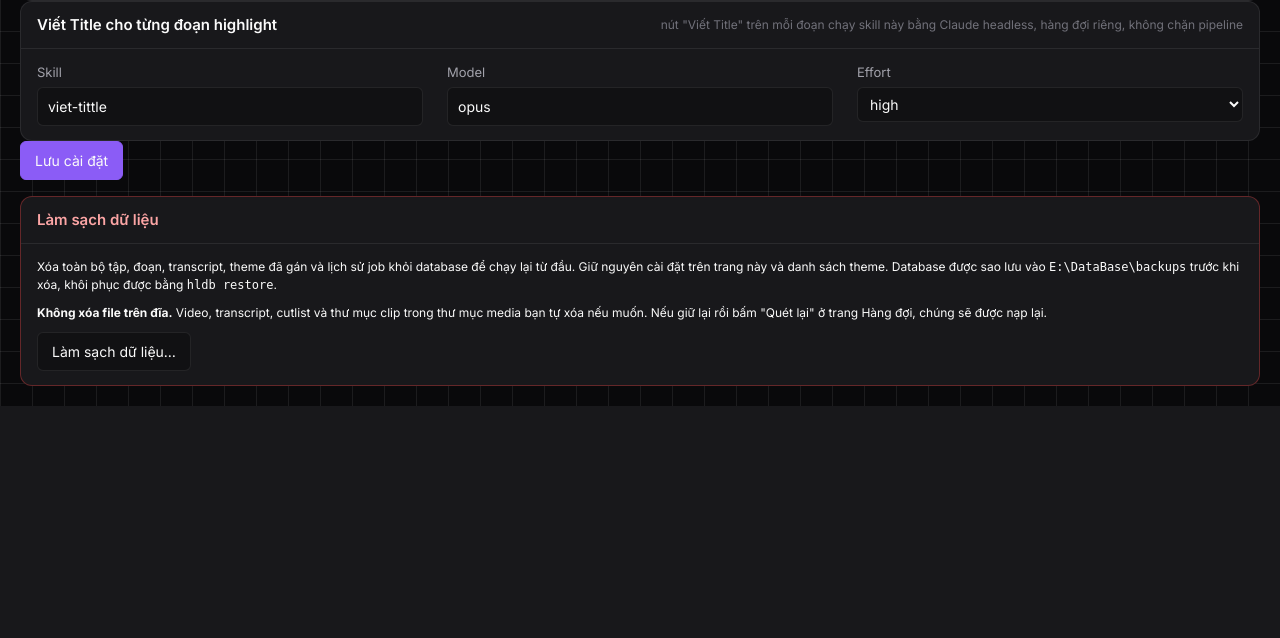
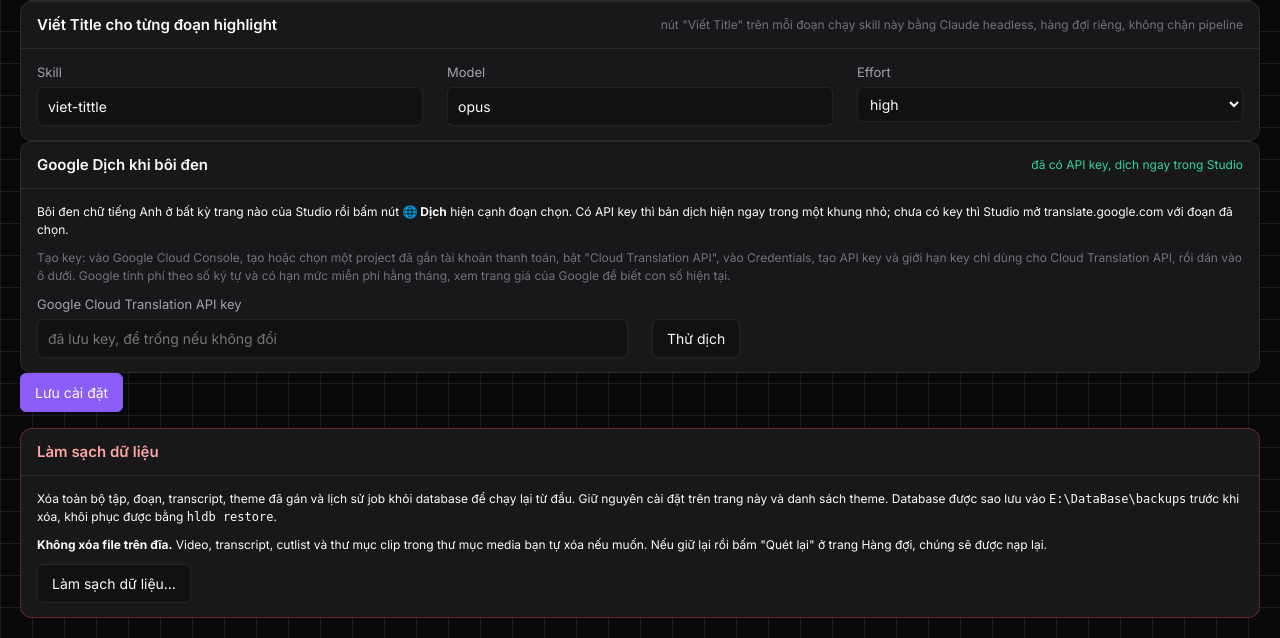
Before and after one commit to quangdat99x/HBstudio, a Flask app: page /settings in a window 1280 px wide. Shown: the part 1153-1791 px from the top of the page. Before the commit the page ends 1559 px from the top, so only its background shows below. Run offline with Flask 3, Linux system fonts and the light colour scheme; data that the repository does not hold is empty; some libraries are stand-ins or nearby versions.

Commit message:
Select-to-translate with Google Translate
- Selecting English text on any page shows a "🌐 Dịch" button; the popup shows the Vietnamese
  translation with Copy, open-in-Google-Dịch, and an optional auto-translate-on-select toggle
- studio/translate.py uses the official Cloud Translation API v2 with the user's key (setting
  google_translate_api_key or GOOGLE_TRANSLATE_API_KEY), chunks long text, caches results
- Without a key the button opens translate.google.com in the default browser with the text;
  the keyless translate_a endpoint is not used (Google blocks this network with "unusual traffic")
- Settings card to paste the key (never echoed back) and test it

Co-Authored-By: Claude Opus 5.5 <noreply@anthropic.com>

```diff
--- a/app.py
+++ b/app.py
@@ -217,8 +217,9 @@ def settings_page():
             elif key in request.form:
                 db.set_setting(key, request.form[key].strip())
         return redirect(url_for("settings_page", saved=1))
+    from studio import translate
     return render_template("settings.html", page="settings", s=db.all_settings(), saved=request.args.get("saved"),
-                           claude=_claude_status())
+                           claude=_claude_status(), gt_configured=translate.configured())
 
 
 def _claude_status() -> dict:
@@ -343,6 +344,44 @@ def api_approve(episode_id):
     if not orch:
         return jsonify({"error": "pipeline chưa sẵn sàng"}), 503
     return jsonify(orch.approve(episode_id.upper()))
+
+
+@app.route("/api/translate", methods=["POST"])
+def api_translate():
+    """Selected text -> Vietnamese with the official Google Cloud Translation API (user's key)."""
+    from studio import translate
+    data = request.json or {}
+    text = (data.get("text") or "").strip()
+    if not text:
+        return jsonify({"error": "chưa chọn đoạn nào"}), 400
+    try:
+        return jsonify(translate.translate(text, target=data.get("target") or "vi"))
+    except translate.NoKey:
+        return jsonify({"error": "chưa có Google API key", "code": "no_key", "web_url": translate.web_url(text)}), 400
+    except ValueError as e:
+        return jsonify({"error": str(e), "web_url": translate.web_url(text)}), 400
+    except Exception as e:  # noqa: BLE001
+        return jsonify({"error": f"Google Dịch báo lỗi: {e}", "web_url": translate.web_url(text)}), 502
+
+
+@app.route("/api/translate/open", methods=["POST"])
+def api_translate_open():
+    """Open translate.google.com in the default browser with the selected text (no key needed)."""
+    import webbrowser
+    from studio import translate
+    text = ((request.json or {}).get("text") or "").strip()
+    url = translate.web_url(text)
+    try:
+        webbrowser.open(url)
+        return jsonify({"ok": True, "url": url})
+    except Exception as e:  # noqa: BLE001
+        return jsonify({"error": str(e), "url": url}), 500
+
+
+@app.route("/api/translate/status")
+def api_translate_status():
+    from studio import translate
+    return jsonify({"configured": translate.configured()})
 
 
 @app.route("/api/segments/<int:seg_id>/title", methods=["POST"])
--- a/static/app.js
+++ b/static/app.js
@@ -16,6 +16,97 @@ function copyText(t) {
 }
 function copyEl(id) { const el = document.getElementById(id); if (el) copyText(el.innerText); }
 async function openFolder(path) { const r = await api('/api/open-folder', { path }); if (r.error) toast(r.error); }
+// ---------------------------------------------------------------- bôi đen để dịch (Google Dịch)
+(function selectToTranslate() {
+  const AUTO_KEY = 'studio.autoTranslate';
+  let pill = null, pop = null, selText = '', selRect = null;
+  const getAuto = () => { try { return localStorage.getItem(AUTO_KEY) === '1'; } catch (e) { return false; } };
+  const setAuto = v => { try { localStorage.setItem(AUTO_KEY, v ? '1' : '0'); } catch (e) {} };
+  const mk = (tag, cls, html) => { const e = document.createElement(tag); if (cls) e.className = cls; if (html != null) e.innerHTML = html; return e; };
+  const button = (label, fn, cls) => { const b = mk('button', cls || 'btn btn-tiny', label); b.type = 'button';
+    b.addEventListener('mousedown', e => e.preventDefault()); b.addEventListener('click', fn); return b; };
+
+  function ensure() {
+    if (pill) return;
+    pill = button('🌐 Dịch', () => translateSelection(), 'tr-pill');
+    pop = mk('div', 'tr-pop');
+    document.body.append(pill, pop);
+  }
+  function place(node) {
+    if (!selRect) return;
+    const vw = document.documentElement.clientWidth;
+    node.style.left = Math.max(window.scrollX + 8, Math.min(window.scrollX + selRect.left, window.scrollX + vw - node.offsetWidth - 12)) + 'px';
+    node.style.top = (window.scrollY + selRect.bottom + 8) + 'px';
+  }
+  function hide(all) { if (pill) pill.style.display = 'none'; if (all && pop) pop.style.display = 'none'; }
+  function currentSelection() {
+    const s = window.getSelection();
+    if (!s || s.isCollapsed || !s.rangeCount) return null;
+    const text = s.toString().trim();
+    if (!text || !/[A-Za-z]/.test(text)) return null;
+    const node = s.anchorNode && (s.anchorNode.nodeType === 1 ? s.anchorNode : s.anchorNode.parentElement);
+    if (node && node.closest('.tr-pop, .tr-pill, input, textarea, select')) return null;
+    const range = s.getRangeAt(0), rects = range.getClientRects();
+    return { text, rect: rects.length ? rects[rects.length - 1] : range.getBoundingClientRect() };
+  }
+  async function openWeb(text) {
+    const r = await api('/api/translate/open', { text });
+    if (r.error) window.open(r.url || ('https://translate.google.com/?sl=auto&tl=vi&op=translate&text=' + encodeURIComponent(text)), '_blank');
+    else toast('Đã mở Google Dịch trên trình duyệt');
+  }
+  function render(text, r) {
+    pop.innerHTML = '';
+    const head = mk('div', 'tr-head');
+    head.append(mk('span', 'tr-lang', r && r.source ? esc(String(r.source).toUpperCase()) + ' → VI' : 'Google Dịch'));
+    const actions = mk('span', 'tr-actions');
+    if (r && r.translation) actions.append(button('Copy', () => copyText(r.translation)));
+    actions.append(button('Google Dịch ↗', () => openWeb(text)), button('×', () => hide(true)));
+    head.append(actions);
+    pop.append(head);
+    if (r && r.translation) {
+      pop.append(mk('div', 'tr-body', esc(r.translation)));
+    } else if (r && r.code === 'no_key') {
+      const body = mk('div', 'tr-body', 'Chưa có Google API key nên chưa dịch ngay trong Studio được. ');
+      const row = mk('div', 'row gap tr-row');
+      row.append(button('Mở trên Google Dịch', () => openWeb(text), 'btn btn-small btn-primary'),
+                 button('Cài API key', () => { location.href = '/settings#google-translate'; }, 'btn btn-small'));
+      pop.append(body, row);
+    } else {
+      pop.append(mk('div', 'tr-body error', esc((r && r.error) || 'Không dịch được')));
+    }
+    const foot = mk('label', 'tr-foot');
+    const cb = mk('input'); cb.type = 'checkbox'; cb.checked = getAuto();
+    cb.addEventListener('change', () => { setAuto(cb.checked); toast(cb.checked ? 'Bôi đen là tự dịch' : 'Bôi đen rồi bấm Dịch'); });
+    foot.append(cb, document.createTextNode(' Tự dịch ngay khi bôi đen'));
+    pop.append(foot);
+  }
+  async function translateSelection() {
+    ensure(); hide(false);
+    const text = selText; if (!text) return;
+    pop.innerHTML = '<div class="tr-body muted">Đang dịch…</div>';
+    pop.style.display = 'block'; place(pop);
+    let r;
+    try { r = await api('/api/translate', { text }); } catch (e) { r = { error: String(e) }; }
+    if (r.error && String(r.error).includes('HTTP 404')) r = { error: 'Studio chưa nạp tính năng dịch: bấm Stop rồi Start JRE Studio trong Tool Manager' };
+    render(text, r); place(pop);
+  }
+  document.addEventListener('mouseup', e => {
+    if ((pop && pop.contains(e.target)) || (pill && pill.contains(e.target))) return;
+    setTimeout(() => {
+      const cur = currentSelection();
+      if (!cur) { hide(false); return; }
+      ensure(); selText = cur.text; selRect = cur.rect;
+      if (getAuto() && selText.length <= 1500) { translateSelection(); return; }
+      pill.style.display = 'block'; place(pill);
+    }, 0);
+  });
+  document.addEventListener('mousedown', e => {
+    if (pop && pop.style.display === 'block' && !pop.contains(e.target) && !(pill && pill.contains(e.target))) pop.style.display = 'none';
+  });
+  document.addEventListener('keydown', e => { if (e.key === 'Escape') hide(true); });
+  window.addEventListener('scroll', () => hide(false), { passive: true });
+})();
+
 (async function headerStats() {
   try { const s = await (await fetch('/api/stats')).json();
     document.getElementById('header-stats').textContent = `${s.episodes} tập · ${s.highlights} highlight · ${s.hooks} hook · ${s.zoomed} đã zoom · ${s.with_analysis} có phân tích`; } catch (e) {}
--- a/static/style.css
+++ b/static/style.css
@@ -102,6 +102,19 @@ table.md-table { border-collapse: collapse; margin: 6px 0; font-size: 13px; }
 table.md-table th, table.md-table td { border: 1px solid var(--border); padding: 4px 8px; vertical-align: top; text-align: left; }
 table.md-table th { color: var(--text-secondary); font-weight: 600; }
 @media (max-width: 1000px) { .title-options { grid-template-columns: 1fr; } }
+.tr-pill { position: absolute; z-index: 300; display: none; padding: 4px 10px; font: inherit; font-size: 12.5px; font-weight: 600;
+  color: #fff; background: var(--accent); border: 1px solid var(--accent-hover); border-radius: 999px; cursor: pointer;
+  box-shadow: 0 6px 20px rgba(0,0,0,0.45); }
+.tr-pill:hover { background: var(--accent-hover); }
+.tr-pop { position: absolute; z-index: 301; display: none; width: min(520px, calc(100vw - 24px)); max-height: 55vh; overflow: auto;
+  background: var(--bg-card); border: 1px solid var(--border-focus); border-radius: var(--radius-sm); padding: 10px 12px;
+  box-shadow: 0 12px 40px rgba(0,0,0,0.55); font-size: 14px; }
+.tr-head { display: flex; align-items: center; justify-content: space-between; gap: 8px; margin-bottom: 6px; }
+.tr-lang { font-size: 11.5px; font-weight: 600; letter-spacing: .06em; color: #c4b5fd; }
+.tr-actions { display: flex; gap: 4px; }
+.tr-body { white-space: pre-wrap; line-height: 1.6; }
+.tr-row { margin-top: 8px; }
+.tr-foot { display: flex; align-items: center; gap: 6px; margin-top: 8px; font-size: 12px; color: var(--text-muted); flex-direction: row; }
 .card.danger { border-color: rgba(239,68,68,0.35); }
 .card.danger .card-header h2 { color: #fca5a5; }
 #toast { position: fixed; bottom: 20px; right: 20px; background: var(--bg-card); border: 1px solid var(--accent); color: var(--text); padding: 10px 14px; border-radius: var(--radius-sm); opacity: 0; transition: opacity .2s; pointer-events: none; max-width: 520px; font-size: 13px; z-index: 200; }
--- a/studio/config.py
+++ b/studio/config.py
@@ -78,6 +78,7 @@ DEFAULT_SETTINGS = {
     "claude_model_ask": "",         # model for the Ask-AI page
     "claude_effort_ask": "",
     "claude_fallback_model": "",    # comma-separated fallbacks when the primary model is overloaded
+    "google_translate_api_key": "", # official Cloud Translation API key for the select-to-translate popup
     "title_skill": "viet-tittle",   # skill run by the "Viết Title" button on each highlight
     "claude_model_title": "opus",   # model for "Viết Title" (user default: opus)
     "claude_effort_title": "high",
--- a/templates/settings.html
+++ b/templates/settings.html
@@ -65,6 +65,18 @@
     <label>Effort
       <select class="input" name="claude_effort_title">{% for e in ['', 'low', 'medium', 'high', 'xhigh', 'max'] %}<option value="{{ e }}" {{ 'selected' if s.claude_effort_title == e }}>{{ e or 'mặc định' }}</option>{% endfor %}</select></label>
   </div></section>
+<section class="card" id="google-translate"><div class="card-header"><h2>Google Dịch khi bôi đen</h2>
+    <span class="small {{ 'ok' if gt_configured else 'muted' }}">{{ 'đã có API key, dịch ngay trong Studio' if gt_configured else 'chưa có API key: nút Dịch sẽ mở trang Google Dịch trên trình duyệt' }}</span></div>
+  <div class="card-body">
+    <p class="small">Bôi đen chữ tiếng Anh ở bất kỳ trang nào của Studio rồi bấm nút <b>🌐 Dịch</b> hiện cạnh đoạn chọn. Có API key thì bản dịch hiện ngay trong một khung nhỏ; chưa có key thì Studio mở translate.google.com với đoạn đã chọn.</p>
+    <p class="small muted">Tạo key: vào Google Cloud Console, tạo hoặc chọn một project đã gắn tài khoản thanh toán, bật "Cloud Translation API", vào Credentials, tạo API key và giới hạn key chỉ dùng cho Cloud Translation API, rồi dán vào ô dưới. Google tính phí theo số ký tự và có hạn mức miễn phí hằng tháng, xem trang giá của Google để biết con số hiện tại.</p>
+    <div class="grid2">
+      <label>Google Cloud Translation API key
+        <input class="input" type="password" name="google_translate_api_key" value="" autocomplete="off"
+               placeholder="{{ 'đã lưu key, để trống nếu không đổi' if gt_configured else 'dán key vào đây' }}"></label>
+      <div class="row gap" style="align-items:flex-end"><button type="button" class="btn" onclick="testTranslate()">Thử dịch</button><span id="gt-result" class="small muted"></span></div>
+    </div>
+  </div></section>
 <div class="row gap"><button class="btn btn-primary">Lưu cài đặt</button></div>
 </form>
 
@@ -105,6 +117,11 @@ document.querySelector('form[action="/settings"]').addEventListener('submit', fu
   if(!h){ h=document.createElement('input'); h.type='hidden'; h.name='_changed'; this.appendChild(h); }
   h.value=changed.join(',');
 });
+async function testTranslate(){
+  const out=document.getElementById('gt-result'); out.textContent='Đang dịch "The oldest structure in the world"…';
+  const r=await api('/api/translate',{text:'The oldest structure in the world'});
+  out.textContent = r.error ? ('Lỗi: '+r.error+(r.code==='no_key'?' (lưu key trước rồi thử lại)':'')) : ('OK: '+r.translation);
+}
 async function resetData(){
   const c=prompt('Gõ XOA để xóa toàn bộ dữ liệu tập/đoạn khỏi database (có sao lưu trước):');
   if(!c) return;
```
Also changed, not shown: studio/translate.py (added, +97 -0 lines), README.md.
